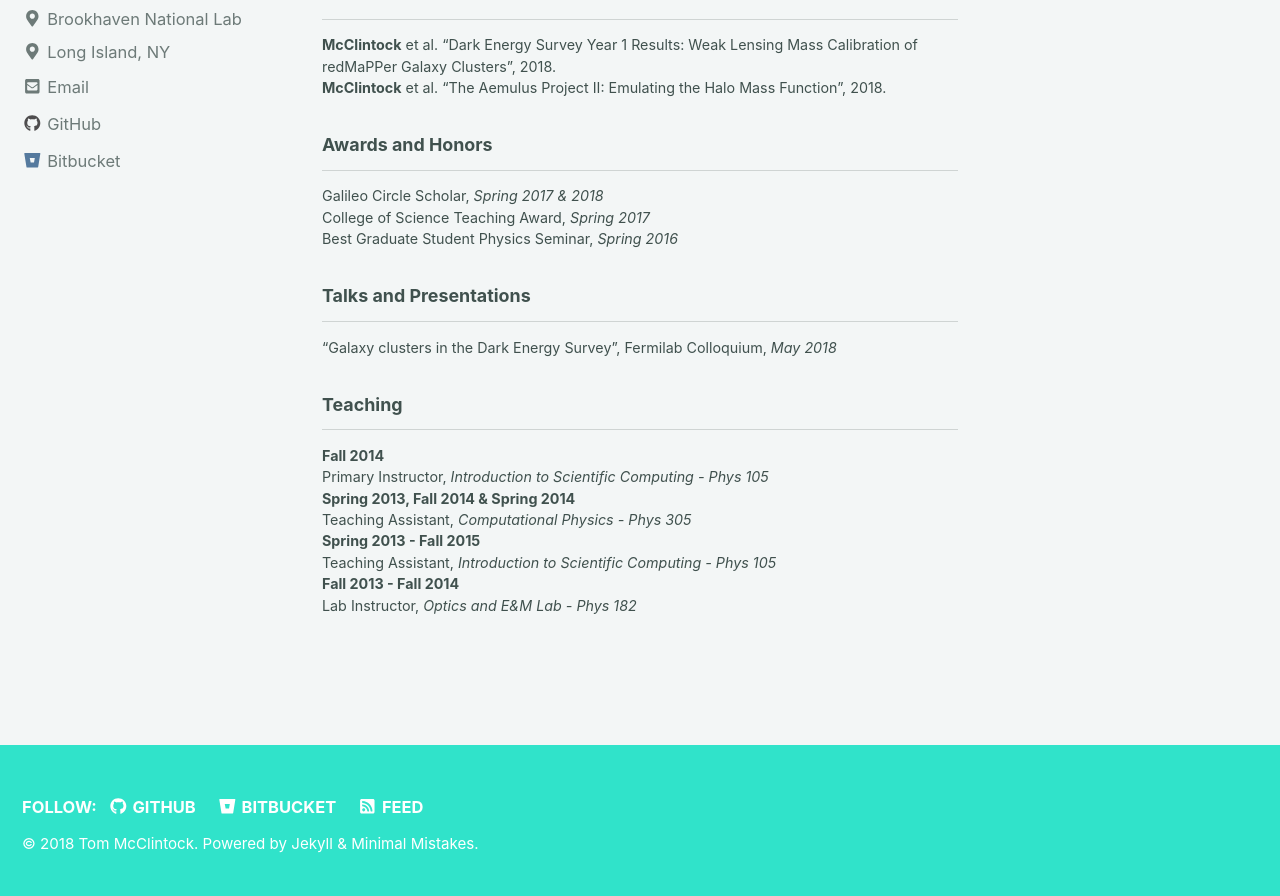
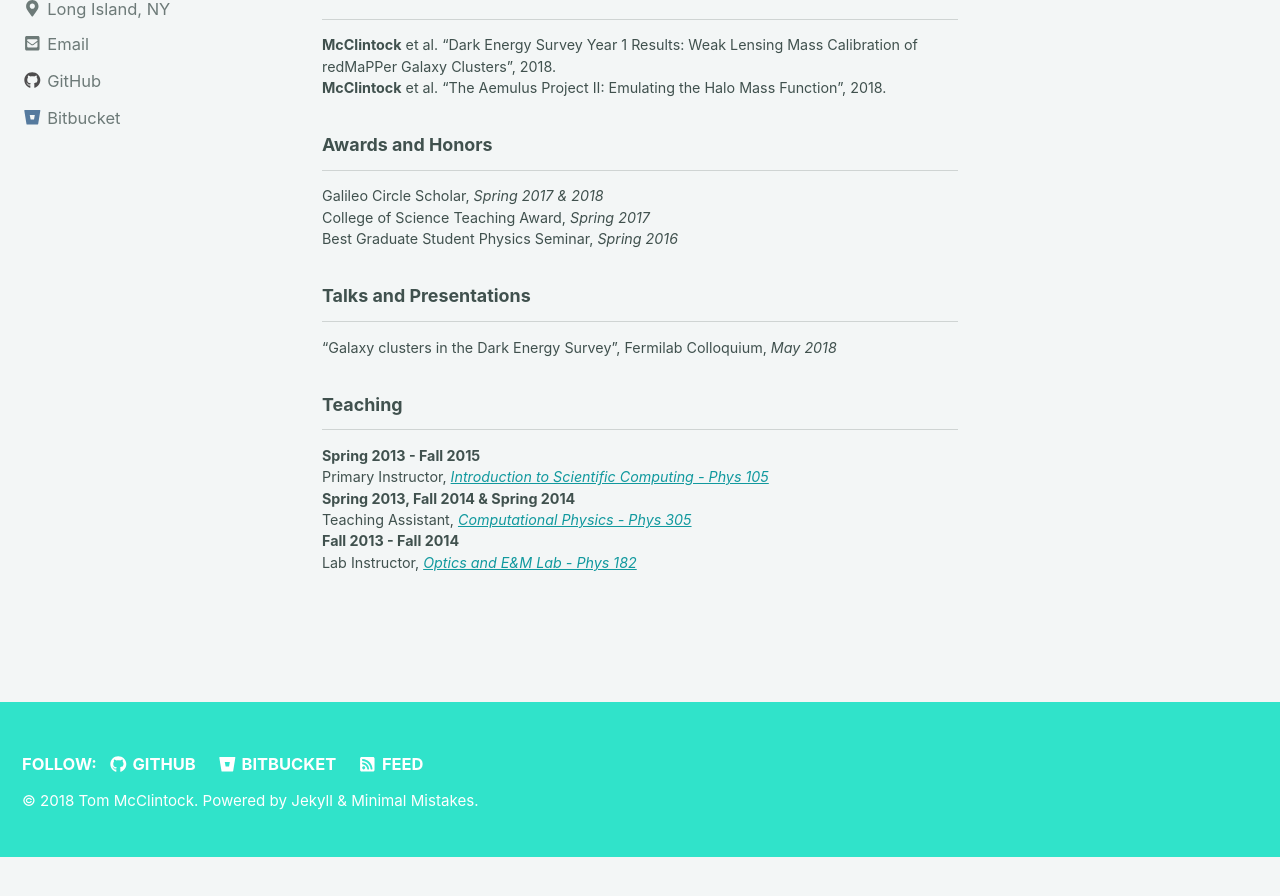
Before and after one commit to tmcclintock/tmcclintock.github.io, a Jekyll site: the page built from _pages/cv.md, in a window 1280 px wide and 900 px high, scrolled down 937 px. Shown: the top 896 px of the window. Built offline with Jekyll 4.4.1, drawn with Linux system fonts in a browser that asks for light colours; nearby versions of some CDN libraries; after the commit the page ends 1794 px from its top, so only the background shows below that.

Commit message:
Removed the teaching section and linked it to my CV.

```diff
--- a/_pages/cv.md
+++ b/_pages/cv.md
@@ -67,11 +67,9 @@
 
 ## Teaching
 ---
-**Fall 2014**<br>
-Primary Instructor, *Introduction to Scientific Computing - Phys 105*<br>
+**Spring 2013 - Fall 2015**<br>
+Primary Instructor, *[Introduction to Scientific Computing - Phys 105]({{site.url}}/pages/teaching/phys105)*<br>
 **Spring 2013, Fall 2014 & Spring 2014**<br>
-Teaching Assistant, *Computational Physics - Phys 305*<br>
-**Spring 2013 - Fall 2015**<br>
-Teaching Assistant, *Introduction to Scientific Computing - Phys 105*<br>
+Teaching Assistant, *[Computational Physics - Phys 305]({{site.url}}/pages/teaching/phys305)*<br>
 **Fall 2013 - Fall 2014**<br>
-Lab Instructor, *Optics and E&M Lab - Phys 182*
+Lab Instructor, *[Optics and E&M Lab - Phys 182]({{site.url}}/pages/teaching/phys182)*
```
Also changed, not shown: _pages/teaching.md (deleted, +0 -13 lines), _pages/teaching/phys105.md (added, +15 -0 lines), _pages/teaching/phys182.md (added, +11 -0 lines), _pages/teaching/phys305.md (added, +11 -0 lines), _teaching/phys105.md (deleted, +0 -13 lines), _teaching/phys182.md (deleted, +0 -11 lines), README.md, 13 other files.
